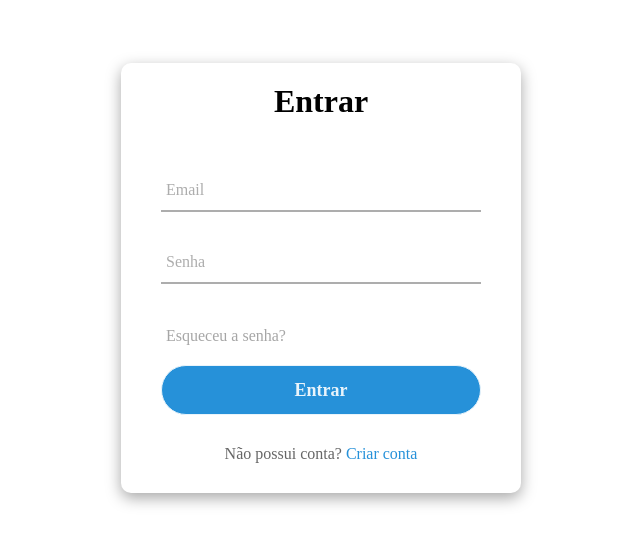
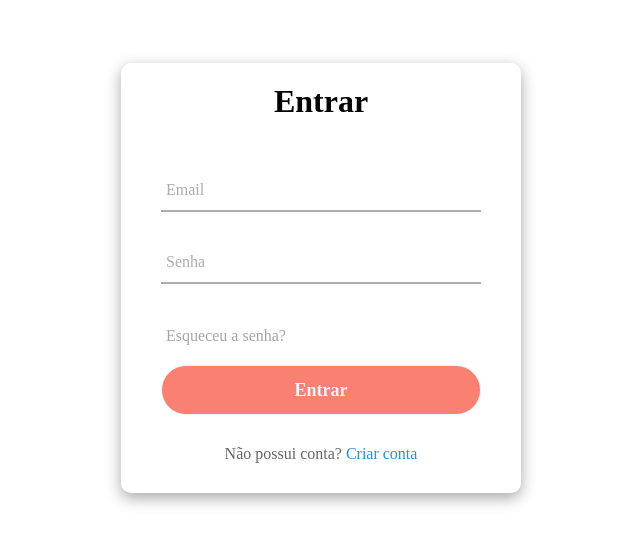
Before and after one commit to tiagotvc/searchApp, an Angular app in the folder front-end/: page /login in a window 1280 px wide. Shown: the part 122-666 px from the top of the page, without its empty margins (319-959 px from the left). Built offline with nearby package versions, Linux system fonts and the light colour scheme; what ngx-pagination would draw is missing.

Commit message:
Alterado cor dos botões de login

```diff
--- a/front-end/src/app/components/login/create-account/create-account.component.css
+++ b/front-end/src/app/components/login/create-account/create-account.component.css
@@ -72,7 +72,7 @@
     width: 100%;
     height: 50px;
     border: 1px solid;
-    background: #2691d9;
+    background: salmon;
     border-radius: 25px;
     font-size: 18px;
     color: #e9f4fb;
--- a/front-end/src/app/components/login/login/login.component.css
+++ b/front-end/src/app/components/login/login/login.component.css
@@ -79,7 +79,7 @@
     width: 100%;
     height: 50px;
     border: 1px solid;
-    background: #2691d9;
+    background:salmon;
     border-radius: 25px;
     font-size: 18px;
     color: #e9f4fb;
```
